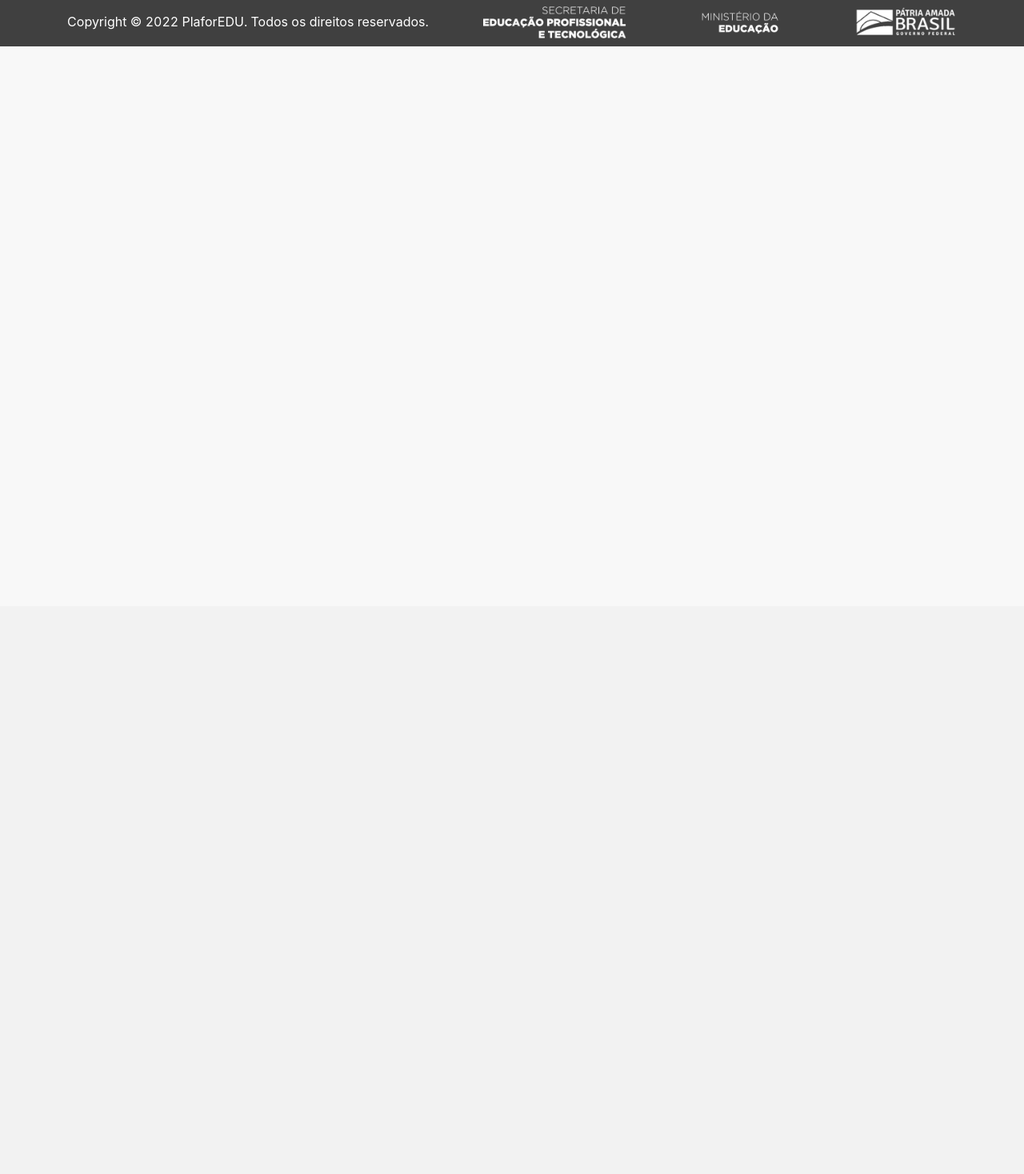
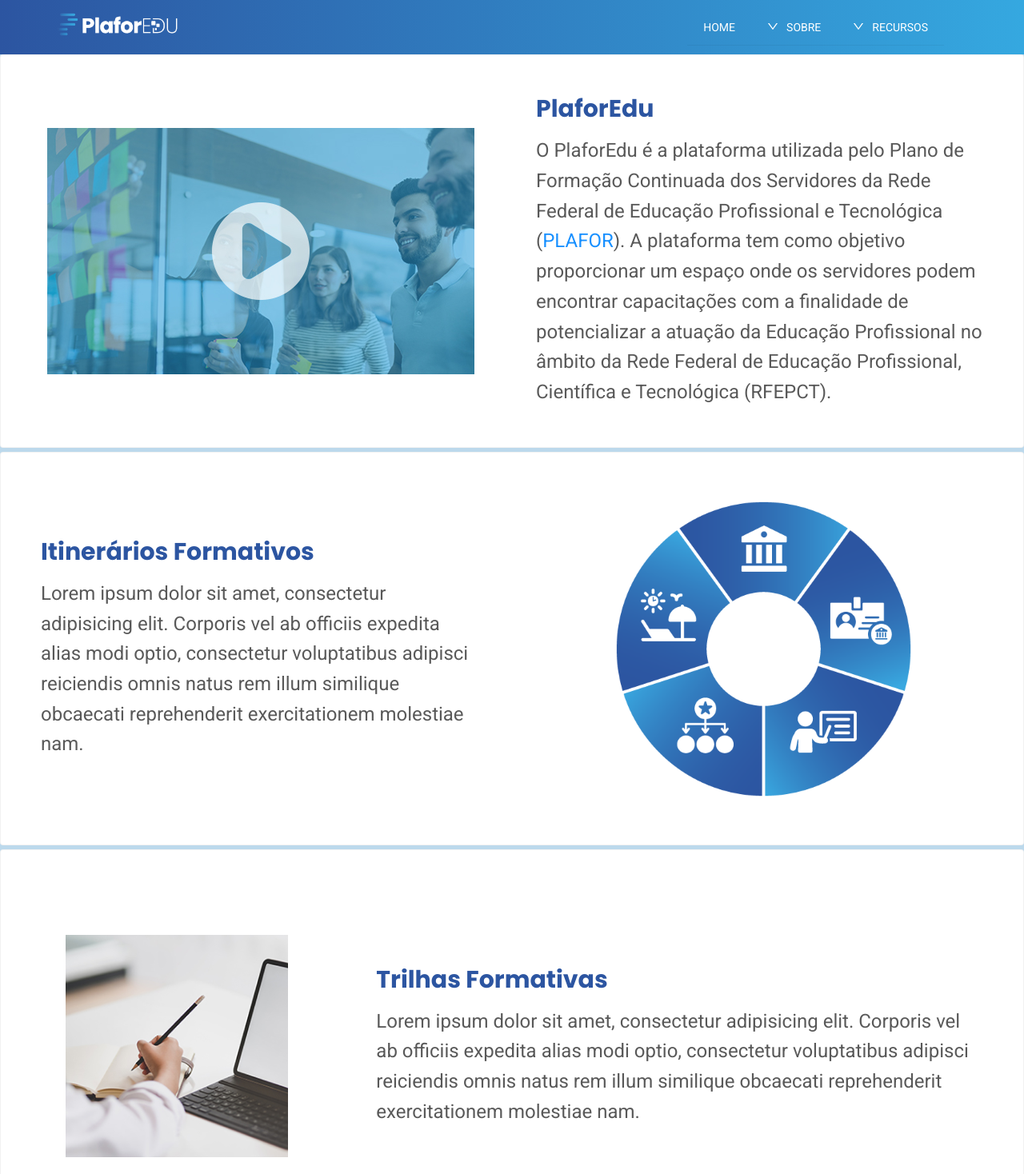
Before and after one commit to ltapmaracanau/plaforedu, a React (Create React App) app in the folder frontend/plaforedu/: page /about in a window 1280 px wide. Shown: the part 42-1510 px from the top of the page at 80% size. Before the commit the page ends 800 px from the top, so only its background shows below. Built offline with nearby package versions, Linux system fonts and the light colour scheme; what easy-peasy would draw is missing.

Commit message:
Página de login

```diff
--- a/frontend/plaforedu/src/app/App.js
+++ b/frontend/plaforedu/src/app/App.js
@@ -5,7 +5,8 @@ import store from '../store';
 import VLibras from '@djpfs/react-vlibras'
 import { Routes, Route } from "react-router-dom";
 
-import CoursesPage from '../pages/CoursesPage'
+import AboutPage from '../pages/AboutPage.jsx'
+import CoursesPage from '../pages/CoursesPage.jsx'
 import HeaderGov from '../components/header/HeaderGov.jsx';
 import HomePage from '../pages/HomePage.jsx';
 import FooterGov from '../components/footer/FooterGov.jsx';
@@ -33,6 +34,7 @@ function App() {
           <Route path='/lideranca' element={<CoursesPage itinerario={3} />}/>
           <Route path='/preparacaoparaaposentadoria' element={<CoursesPage itinerario={4} />}/>
           <Route path='/tecnicoadministrativoeducacao' element={<CoursesPage itinerario={5} />}/>
+          <Route path='/about' element={<AboutPage />}/>
         </Routes>
         <VLibras/>
         <FooterGov/>
--- a/frontend/plaforedu/src/components/header/HeaderHome.jsx
+++ b/frontend/plaforedu/src/components/header/HeaderHome.jsx
@@ -35,7 +35,7 @@ export default function HeaderHome() {
         <Menu disabledOverflow={true} mode='horizontal' selectable={false}>
           <Menu.Item key={1}><Link to={'/'}>HOME</Link></Menu.Item>
           <SubMenu icon={<DownOutlined />} key={2} title='SOBRE' >
-            <Menu.Item key={21}>Sobre</Menu.Item>
+            <Menu.Item key={21}><Link to={'/about'}>Sobre</Link></Menu.Item>
             <Menu.Item key={22}>Termos e Licenças</Menu.Item>
             <Menu.Item key={23}>Manuais e Guias</Menu.Item>
             <Menu.Item key={24}>Orientações</Menu.Item>
--- a/frontend/plaforedu/src/components/visualization-cytoscape/CytoscapeVisualization.jsx
+++ b/frontend/plaforedu/src/components/visualization-cytoscape/CytoscapeVisualization.jsx
@@ -146,7 +146,7 @@ export default function CytoscapeVisualization() {
                                     <Select.Option value={'layoutBreadthFirstCircle'}>Dendograma Circular</Select.Option>
                                     <Select.Option value={'layoutGrid'}>Grade</Select.Option>
                                     <Select.Option value={'layoutCircular'}>Circular</Select.Option>
-                                    <Select.Option value={'layoutConcentric'}>Concentric</Select.Option>
+                                    <Select.Option value={'layoutConcentric'}>Concêntrico</Select.Option>
                                 </Select>
                             </Form.Item>
                         </Card>
--- /dev/null
+++ b/frontend/plaforedu/src/pages/AboutPage.jsx
@@ -0,0 +1,184 @@
+import React from 'react';
+import HeaderHome from '../components/header/HeaderHome';
+import video from '../assets/about/video.png'
+import mandala from '../assets/itinerarios/PLAFOREDU_Mandala-Itinerarios_v3_Completa.png'
+import retangulo from '../assets/about/Rectangle.png'
+
+import {
+    Layout,
+    Row,
+    Col,
+    Card,
+    Typography,
+    Image,
+} from 'antd'
+
+const { Text, Title } = Typography
+
+const { Content } = Layout
+
+export default function AboutPage() {
+    return (
+        <>
+            <HeaderHome />
+            <Layout>
+                <Content
+                    style={{
+                        backgroundColor: '#3291CF4D'
+                    }}
+                >
+                    <Card
+                        bodyStyle={{
+                            height: '490px',
+                            display: 'flex',
+                            justifyContent: 'center',
+                            alignItems: 'center',
+                        }}
+                        style={{
+                            marginBottom: '5px'
+                        }}
+                    >
+                        <Row align='middle'>
+                            <Col
+                                span={12}
+                                style={{
+                                    display: 'flex',
+                                    justifyContent: 'center',
+                                    alignItems: 'center',
+                                }}
+                            >
+                                <Image
+                                    src={video}
+                                    preview={false}
+                                    width={534}
+                                />
+                            </Col>
+                            <Col
+                                span={12}
+                                style={{ padding: '30px' }}
+                            >
+                                <Title
+                                    style={{
+                                        fontFamily: 'Poppins',
+                                        fontSize: '30px',
+                                        color: '#2C55A1',
+                                    }}
+                                >
+                                    PlaforEdu
+                                </Title>
+                                <Text
+                                    style={{
+                                        fontFamily: 'Roboto',
+                                        fontSize: '24px',
+                                    }}
+                                >
+                                    O PlaforEdu é a plataforma utilizada pelo Plano de Formação Continuada dos Servidores da Rede Federal de Educação Profissional e Tecnológica (<a href='http://portal.mec.gov.br/apresentacao-plafor' style={{ textDecoration: 'none' }}>PLAFOR</a>). A plataforma tem como objetivo proporcionar um espaço onde os servidores podem encontrar capacitações com a finalidade de potencializar a atuação da Educação Profissional no âmbito da Rede Federal de Educação Profissional, Científica e Tecnológica (RFEPCT).
+                                </Text>
+                            </Col>
+                        </Row>
+                    </Card>
+                    <Card
+                        bodyStyle={{
+                            height: '490px',
+                            display: 'flex',
+                            justifyContent: 'center',
+                            alignItems: 'center',
+                        }}
+                        style={{
+                            marginBottom: '5px'
+                        }}
+                    >
+                        <Row align='middle'>
+                            <Col
+                                span={12}
+                                style={{ padding: '40px' }}
+                            >
+                                <Title
+                                    style={{
+                                        fontFamily: 'Poppins',
+                                        fontSize: '30px',
+                                        color: '#2C55A1',
+                                    }}
+                                >
+                                    Itinerários Formativos
+                                </Title>
+                                <Text
+                                    style={{
+                                        fontFamily: 'Roboto',
+                                        fontSize: '24px',
+                                    }}
+                                >
+                                    Lorem ipsum dolor sit amet, consectetur adipisicing elit. Corporis vel ab officiis expedita alias modi optio, consectetur voluptatibus adipisci reiciendis omnis natus rem illum similique obcaecati reprehenderit exercitationem molestiae nam.
+                                </Text>
+                            </Col>
+                            <Col
+                                span={12}
+                                style={{
+                                    display: 'flex',
+                                    justifyContent: 'center',
+                                    alignItems: 'center',
+                                }}
+                            >
+                                <Image
+                                    src={mandala}
+                                    preview={false}
+                                    width={375}
+                                />
+                            </Col>
+                        </Row>
+                    </Card>
+                    <Card
+                        bodyStyle={{
+                            height: '490px',
+                            display: 'flex',
+                            justifyContent: 'center',
+                            alignItems: 'center',
+                        }}
+                        style={{
+                            marginBottom: '5px'
+                        }}
+                    >
+                        <Row align='middle'>
+                            <Col
+                                span={8}
+                                style={{
+                                    display: 'flex',
+                                    justifyContent: 'center',
+                                    alignItems: 'center',
+                                }}
+                            >
+                                <Image
+                                    src={retangulo}
+                                    preview={false}
+                                    width={278}
+                                />
+                            </Col>
+                            <Col
+                                span={16}
+                                style={{ padding: '40px' }}
+                            >
+                                <Title
+                                    style={{
+                                        fontFamily: 'Poppins',
+                                        fontSize: '30px',
+                                        color: '#2C55A1',
+                                    }}
+                                >
+                                    Trilhas Formativas
+                                </Title>
+                                <Text
+                                    style={{
+                                        fontFamily: 'Roboto',
+                                        fontSize: '24px',
+                                    }}
+                                >
+                                    Lorem ipsum dolor sit amet, consectetur adipisicing elit. Corporis vel ab officiis expedita alias modi optio, consectetur voluptatibus adipisci reiciendis omnis natus rem illum similique obcaecati reprehenderit exercitationem molestiae nam.
+                                </Text>
+                            </Col>
+                        </Row>
+                    </Card>
+                </Content>
+            </Layout>
+        </>
+    )
+}
```
Also changed, not shown: frontend/plaforedu/src/assets/about/Rectangle.png (added), frontend/plaforedu/src/assets/about/video.png (added).
